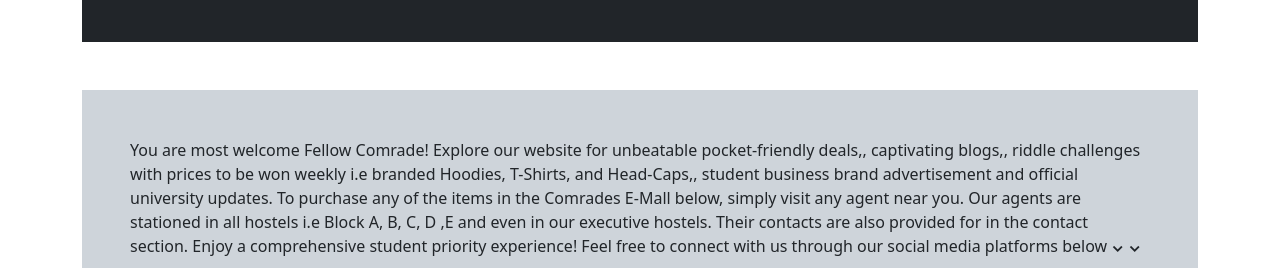
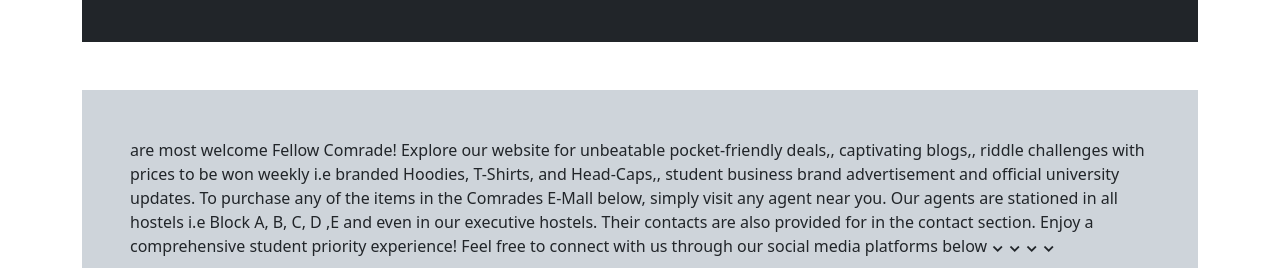
Before and after one commit to patiulx-star/mmu-comrades-hub, a plain HTML site: page ORIGINAL COPY/index.html in a window 1280 px wide. Shown: the part 1160-1428 px from the top of the page. Drawn offline with nearby package versions, Linux system fonts and the light colour scheme.

Commit message:
Remove you

```diff
--- a/ORIGINAL COPY/index.html
+++ b/ORIGINAL COPY/index.html
@@ -90,7 +90,7 @@
   <h1 class="text-center p-5 mb-5 mt-5 bg-dark text-white"><i>MMU COMRADES' HUB<br>#The Agenda Must Agend</i></h1>
 
   <div class="w-100 bg-dark-subtle p-5 mb-5">
-    <p>You are most welcome Fellow Comrade! Explore our website for unbeatable pocket-friendly deals,, captivating blogs,, riddle challenges with prices to be won weekly i.e branded Hoodies, T-Shirts, and Head-Caps,, student business brand advertisement and official university updates. To purchase any of the items in the Comrades E-Mall below, simply visit any agent near you. Our agents are stationed in all hostels i.e Block A, B, C, D ,E and even in our executive hostels. Their contacts are also provided for in the contact section. Enjoy a comprehensive student priority experience! Feel free to connect with us through our social media platforms below<strong> ⌄ ⌄ ⌄ ⌄</strong></p>
+    <p>are most welcome Fellow Comrade! Explore our website for unbeatable pocket-friendly deals,, captivating blogs,, riddle challenges with prices to be won weekly i.e branded Hoodies, T-Shirts, and Head-Caps,, student business brand advertisement and official university updates. To purchase any of the items in the Comrades E-Mall below, simply visit any agent near you. Our agents are stationed in all hostels i.e Block A, B, C, D ,E and even in our executive hostels. Their contacts are also provided for in the contact section. Enjoy a comprehensive student priority experience! Feel free to connect with us through our social media platforms below<strong> ⌄ ⌄ ⌄ ⌄</strong></p>
     <div >
       <a href="https://instagram.com/gopato_kontrolla?igshid=MzNlNGNkZWQ4Mg==" target="_blank" class="btn btn-warning"><strong><i>IG</i></strong></a>
       <p><strong><i>INSTAGRAM</i></strong></p>
```
